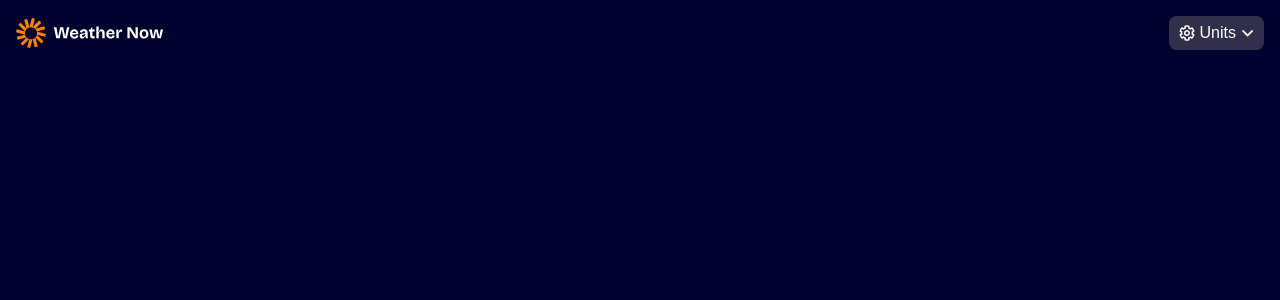
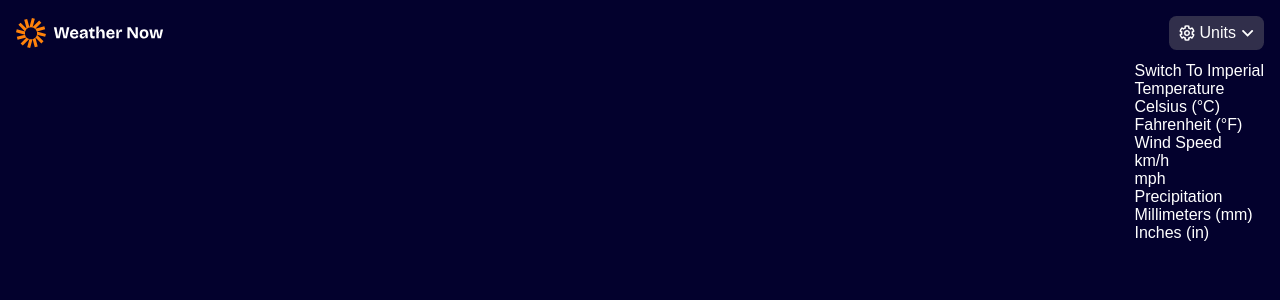
Before and after one commit to Anfield-Lam/front-end-mentor-weather-app-main, a React (Vite) app: page / in a window 1280 px wide. Shown: the top 300 px of the page. Built offline with nearby package versions, Linux system fonts and the light colour scheme.

Commit message:
dropdownlist text

```diff
--- a/src/Header.css
+++ b/src/Header.css
@@ -9,7 +9,7 @@
   height: 30px;
 }
 
-.dropDownList {
+.dropDownListButton {
   display: flex;
   justify-content: space-between;
   align-items: center;
@@ -23,3 +23,14 @@
 .unitsName {
   padding: 0 5px;
 }
+
+.dropDownList {
+  position: absolute;
+  z-index: 50;
+  right: 1rem;
+  top: calc(1rem + 30px);
+}
+
+.dropDownList ol {
+  list-style-type: none;
+}
--- a/src/Header.jsx
+++ b/src/Header.jsx
@@ -1,3 +1,4 @@
+import React, { useState } from "react";
 import "./Header.css"
 import logo from "./assets/images/logo.svg"
 import units from "./assets/images/icon-units.svg"
@@ -5,19 +6,39 @@ import dropDownIcon from "./assets/images/icon-dropdown.svg"
 
 
 function DropDownList() {
-
+  const [active, setActive] = useState(0)
+  if (active) {
+    setActive(0)
+  }
+  else setActive(1)
 }
 
 function Header() {
   return (
-    <header className="header">
-      <img className="logo" src={logo} alt="logo"/>
-      <div className="dropDownList" onClick={DropDownList}>
-        <img className="units" src={units} alt="units"/>
-        <div className="unitsName">Units</div>
-        <img className="dropDownIcon" src={dropDownIcon} alt="dropDownIcon"/>
+    <>
+      <div className="header">
+        <img className="logo" src={logo} alt="logo"/>
+        <div className="dropDownListButton" onClick={DropDownList}>
+          <img className="units" src={units} alt="units"/>
+          <div className="unitsName">Units</div>
+          <img className="dropDownIcon" src={dropDownIcon} alt="dropDownIcon"/>
+        </div>
       </div>
-    </header>
+      <div className="dropDownList">
+        <ol>
+          <li>Switch To Imperial</li>
+          <li>Temperature</li>
+          <li>Celsius (°C)</li>
+          <li>Fahrenheit (°F)</li>
+          <li>Wind Speed</li>
+          <li>km/h</li>
+          <li>mph</li>
+          <li>Precipitation</li>
+          <li>Millimeters (mm)</li>
+          <li>Inches (in)</li>
+        </ol>
+      </div>
+    </>
   )
 }
 
```
